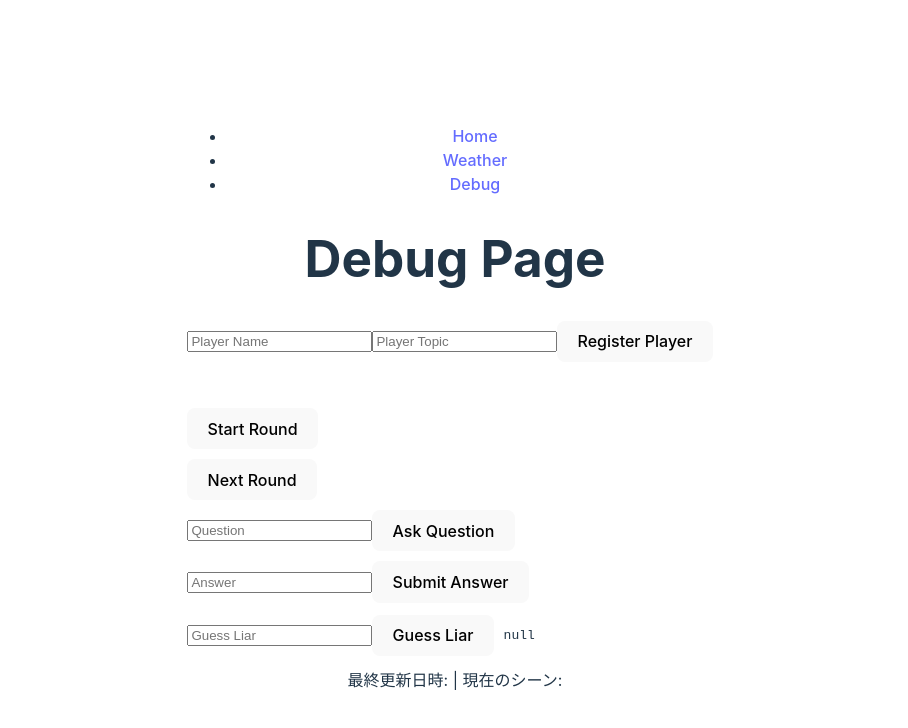
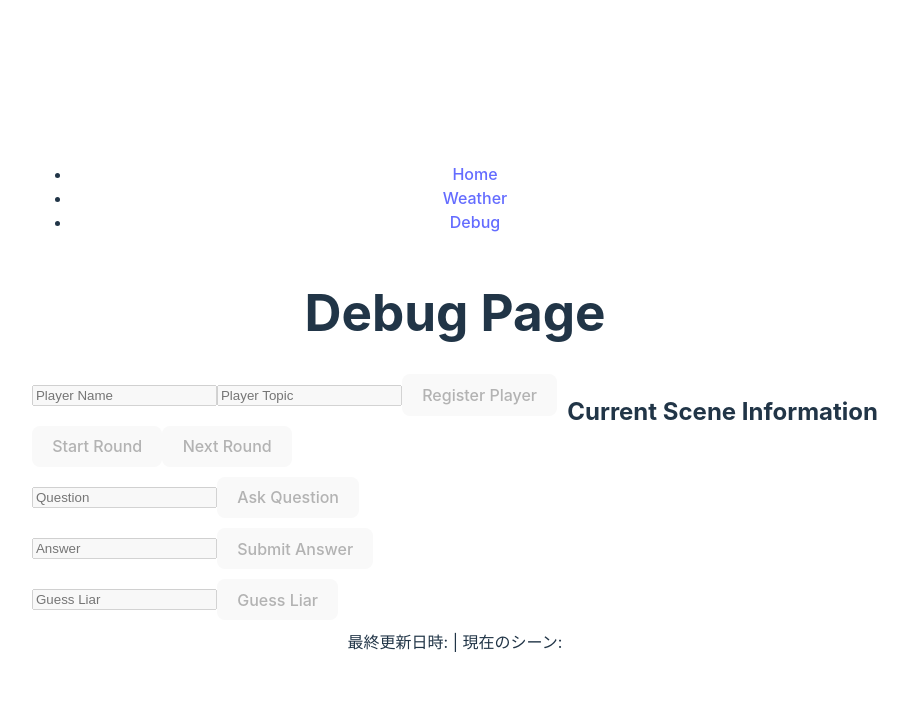
Before and after one commit to Freeesia/korenan, a React (Vite) app in the folder korenan.react.client/: page /debug in a window 1280 px wide. Shown: the top 728 px of the page, without its empty margins (185-1093 px from the left). Built offline with nearby package versions, Linux system fonts and the light colour scheme; no server answers.

Commit message:
デバッグページのレイアウトを改善し、シーンに応じて入力フィールドとボタンの有効/無効を制御

```diff
--- a/korenan.react.client/src/pages/Debug.css
+++ b/korenan.react.client/src/pages/Debug.css
@@ -7,3 +7,22 @@
 .api-section pre {
   margin-left: 10px;
 }
+
+.container {
+  display: grid;
+}
+
+.title {
+  grid-row: 1;
+  grid-column: 1 / 3;
+}
+
+.api-container {
+  grid-row: 2;
+  grid-column: 1;
+}
+
+.scene-container {
+  grid-row: 2;
+  grid-column: 2;
+}
--- a/korenan.react.client/src/pages/Debug.tsx
+++ b/korenan.react.client/src/pages/Debug.tsx
@@ -8,7 +8,6 @@ function Debug() {
   const [registResponse, setRegistResponse] = useState<Player>();
   const [questionResponse, setQuestionResponse] = useState<QuestionResponse>();
   const [answerResponse, setAnswerResponse] = useState<AnswerResponse>();
-  const [guessResponse, setGuessResponse] = useState(null);
 
   const [playerName, setPlayerName] = useState("");
   const [playerTopic, setPlayerTopic] = useState("");
@@ -24,7 +23,7 @@ function Debug() {
       },
       body: JSON.stringify({ name: playerName, topic: playerTopic }),
     });
-    const data = await response.json();
+    const data: Player = await response.json();
     setRegistResponse(data);
   };
 
@@ -44,7 +43,7 @@ function Debug() {
       },
       body: JSON.stringify(question),
     });
-    const data = await response.json();
+    const data: QuestionResponse = await response.json();
     setQuestionResponse(data);
   };
 
@@ -56,49 +55,47 @@ function Debug() {
       },
       body: JSON.stringify(answer),
     });
-    const data = await response.json();
+    const data: AnswerResponse = await response.json();
     setAnswerResponse(data);
   };
 
   const guessLiar = async () => {
-    const response = await fetch("/api/guess", {
+    await fetch("/api/guess", {
       method: "POST",
       headers: {
         "Content-Type": "application/json",
       },
       body: JSON.stringify(guess),
     });
-    const data = await response.json();
-    setGuessResponse(data);
   };
 
   return (
-    <div>
-      <h1>Debug Page</h1>
-      <div className="api-section">
+    <div className="container">
+      <h1 className="title">Debug Page</h1>
+      <div className="api-container">
+        <div className="api-section disabled">
           <input
             type="text"
             placeholder="Player Name"
             value={playerName}
             onChange={(e) => setPlayerName(e.target.value)}
+            disabled={scene?.scene !== "WaitRoundStart"}
           />
           <input
             type="text"
             placeholder="Player Topic"
             value={playerTopic}
             onChange={(e) => setPlayerTopic(e.target.value)}
+            disabled={scene?.scene !== "WaitRoundStart"}
           />
-        <button onClick={registPlayer}>Register Player</button>
+          <button onClick={registPlayer} disabled={scene?.scene !== "WaitRoundStart"}>
+            Register Player
+          </button>
           <pre>{JSON.stringify(registResponse, null, 2)}</pre>
         </div>
         <div className="api-section">
-        <pre>{JSON.stringify(scene, null, 2)}</pre>
-      </div>
-      <div className="api-section">
-        <button onClick={startRound}>Start Round</button>
-      </div>
-      <div className="api-section">
-        <button onClick={nextRound}>Next Round</button>
+          <button onClick={startRound} disabled={scene?.scene !== "WaitRoundStart"}>Start Round</button>
+          <button onClick={nextRound} disabled={scene?.scene !== "RoundSummary"}>Next Round</button>
         </div>
         <div className="api-section">
           <input
@@ -106,8 +103,9 @@ function Debug() {
             placeholder="Question"
             value={question}
             onChange={(e) => setQuestion(e.target.value)}
+            disabled={scene?.scene !== "QuestionAnswering"}
           />
-        <button onClick={askQuestion}>Ask Question</button>
+          <button onClick={askQuestion} disabled={scene?.scene !== "QuestionAnswering"}>Ask Question</button>
           <pre>{JSON.stringify(questionResponse, null, 2)}</pre>
         </div>
         <div className="api-section">
@@ -116,8 +114,9 @@ function Debug() {
             placeholder="Answer"
             value={answer}
             onChange={(e) => setAnswer(e.target.value)}
+            disabled={scene?.scene !== "QuestionAnswering"}
           />
-        <button onClick={submitAnswer}>Submit Answer</button>
+          <button onClick={submitAnswer} disabled={scene?.scene !== "QuestionAnswering"}>Submit Answer</button>
           <pre>{JSON.stringify(answerResponse, null, 2)}</pre>
         </div>
         <div className="api-section">
@@ -126,9 +125,14 @@ function Debug() {
             placeholder="Guess Liar"
             value={guess}
             onChange={(e) => setGuess(e.target.value)}
+            disabled={scene?.scene !== "LiarPlayerGuessing"}
           />
-        <button onClick={guessLiar}>Guess Liar</button>
-        <pre>{JSON.stringify(guessResponse, null, 2)}</pre>
+          <button onClick={guessLiar} disabled={scene?.scene !== "LiarPlayerGuessing"}>Guess Liar</button>
+        </div>
+      </div>
+      <div className="scene-container">
+        <h2>Current Scene Information</h2>
+        <pre>{JSON.stringify(scene, null, 2)}</pre>
       </div>
     </div>
   );
```
Lines whose indentation alone changed are shown as unchanged.
